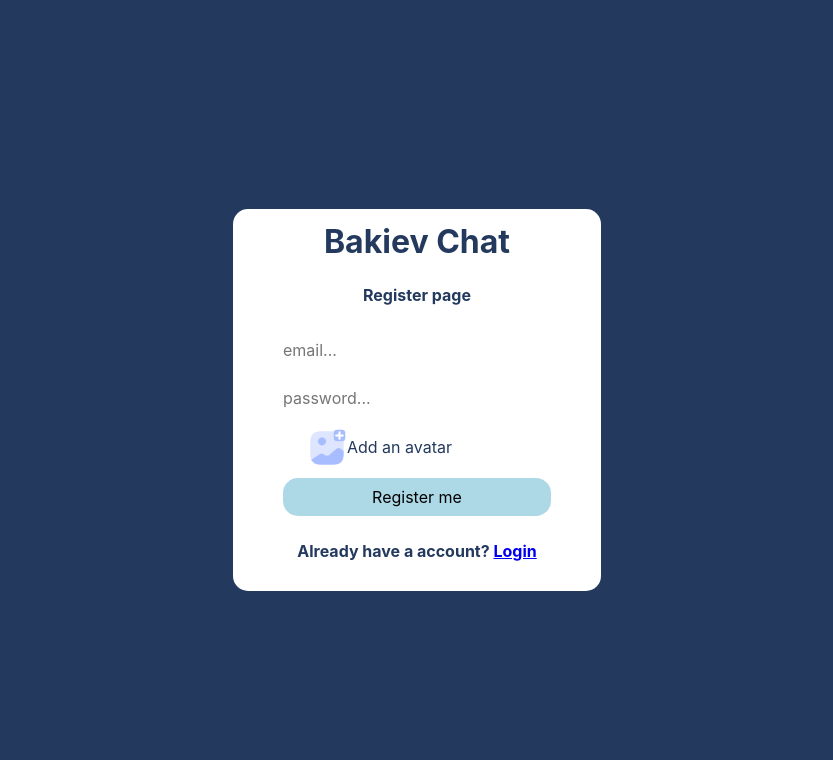
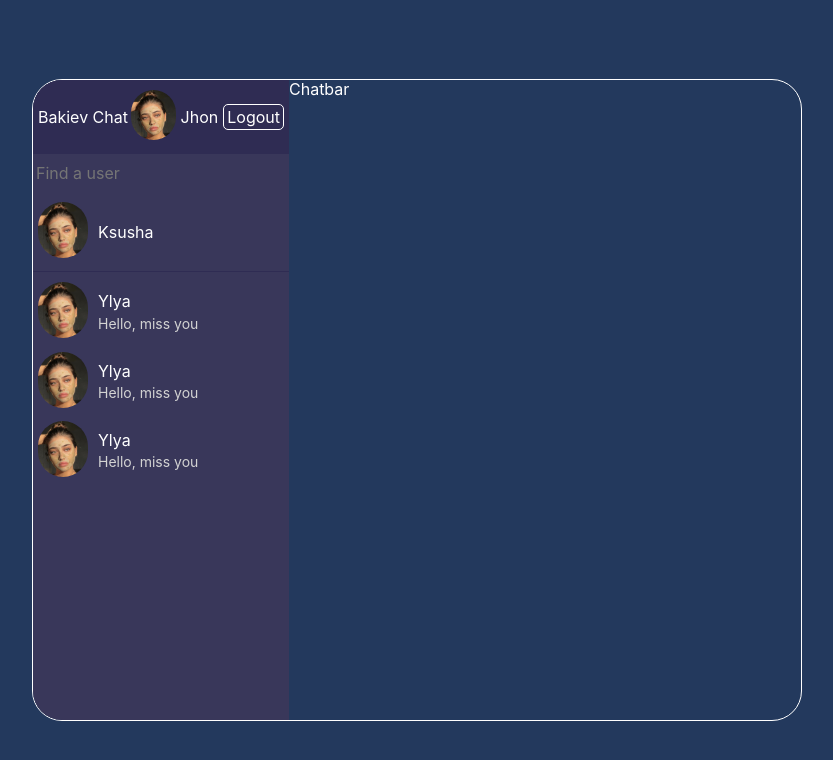
Before and after one commit to backiev/chat, a React (Create React App) app: page / in a window 1280 px wide. Shown: the top 760 px of the page, without its empty margins (223-1056 px from the left). Built offline with nearby package versions, Linux system fonts and the light colour scheme.

Commit message:
added sidebar on Chat page

```diff
--- a/src/App.js
+++ b/src/App.js
@@ -1,7 +1,9 @@
 import './App.css';
 import { Login } from './Login';
 import { Register } from './Register';
+import { Chat } from './Chat';
 import './normalize.css';
+import './sass/main.sass';
 
 
 
@@ -9,7 +11,7 @@ function App() {
 
   return (
     <div className="App">
-      <Register />
+      <Chat />
     </div>
   );
 }
--- /dev/null
+++ b/src/Chat.jsx
@@ -0,0 +1,16 @@
+import React from 'react';
+import './sass/chat.sass';
+import {Sidebar} from './components/Sidebar';
+import {Chatbar} from './components/Chatbar';
+
+
+export const Chat = () => {
+  return (
+    <div className="container">
+        <div className='chat'>
+            <Sidebar />
+            <Chatbar />
+        </div>
+    </div>
+  )
+}
--- /dev/null
+++ b/src/components/Chatbar.jsx
@@ -0,0 +1,7 @@
+import React from 'react'
+
+export const Chatbar = () => {
+  return (
+    <div className='chatbar'>Chatbar</div>
+  )
+}
--- /dev/null
+++ b/src/components/Sidebar.jsx
@@ -0,0 +1,44 @@
+import React from 'react';
+import Beauty from '../assets/god.jpg';
+import { UserList } from './UserList';
+
+export const Sidebar = () => {
+  return (
+    <div className='sidebar'>
+        <div className="userLogin">
+            <div className='userLogin-logo'>Bakiev Chat</div>
+            <div className='userLogin-second'>
+                <div className="userLogin-img"><img src={Beauty} alt="woman" /></div>
+                <div className="userLogin-name">Jhon</div>
+                <button className="userLogin-logout">
+                    Logout
+                </button>
+            </div>
+        </div>
+        <div className="search">
+            <div className="search-form">
+                <input type="text" placeholder='Find a user' />
+            </div>
+            <div className="search-list">
+                <div className="userSearch">
+                    <div className="userSearch-img">
+                        <img src={Beauty} alt="woman" />
+                    </div>
+                    <div className="userSearch-name">
+                        Ksusha
+                    </div>
+                </div>
+            </div>
+        </div>
+        <div className="usersList">
+            <UserList/>
+            {/* <UserList/> */}
+            <UserList/>
+            {/* <UserList/> */}
+            {/* <UserList/> */}
+            <UserList/>
+
+        </div>
+    </div>
+  )
+}
--- /dev/null
+++ b/src/components/UserList.jsx
@@ -0,0 +1,17 @@
+import React from 'react';
+import Beauty from '../assets/god.jpg';
+
+
+export const UserList = () => {
+  return (
+    <div className="user">
+        <div className="user-img">
+            <img src={Beauty} alt="woman" />
+        </div>
+        <div className="user-right">
+            <div className="user-name">Ylya</div>
+            <div className="user-message">Hello, miss you</div>
+        </div>
+    </div>
+  )
+}
--- /dev/null
+++ b/src/sass/chat.sass
@@ -0,0 +1,98 @@
+.container
+    width: 60%
+    height: 80%
+    border: 1px solid #FFF
+    border-radius: 30px
+    overflow: hidden
+    color: white
+    position: relative
+
+.chat
+    display: flex
+    flex-direction: row
+    // border-radius:
+
+    height: 100%
+    // overflow: hidden
+    .sidebar
+        // height: 100%
+        flex: 1
+    .chatbar
+        // height: 100%
+        flex: 2
+
+.sidebar
+    background-color: #39375A
+    // overflow-y: scroll
+
+    .userLogin
+        padding: 10px 5px
+        background-color: #2F2C53
+        display: flex
+        justify-content: space-between
+        align-items: center
+        &-second
+            display: flex
+            align-items: center
+            gap: 5px
+        &-img
+            img
+                max-width: 45px
+                border-radius: 30px
+        &-logout
+            // border: none
+            padding: 3px
+            background: none
+            color: white
+            border: 1px solid #fff
+            border-radius: 5px
+            cursor: pointer
+
+.search
+    // margin: 10px 0
+    width: 100%
+    overflow: hidden
+    &-form
+        width: 100%
+
+        input
+            width: 100%
+            border: none
+            outline: none
+            padding: 10px 3px
+            background-color: #39375A
+            color: white
+            // color: red
+    &-list
+        border-bottom: 1px solid #2F2C53
+
+.userSearch
+    margin: 10px 0
+    padding: 0 5px
+    display: flex
+    align-items: center
+    gap: 10px
+    cursor: pointer
+    &-img
+        img
+            max-width: 50px
+            border-radius: 50px
+
+.usersList
+    // height: 100%
+
+.user
+    margin: 10px 0
+    padding: 0 5px
+    display: flex
+    align-items: center
+    gap: 10px
+    cursor: pointer
+    &-img
+        img
+            max-width: 50px
+            border-radius: 50px
+    &-message
+        font-size: 14px
+        color: lightgray
+        margin-top: 5px
--- /dev/null
+++ b/src/sass/main.sass
@@ -0,0 +1,5 @@
+.App
+    height: 100vh
+    display: flex
+    align-items: center
+    justify-content: center
```
Also changed, not shown: src/assets/ffd61c74f0ee2b600871782ee4ec530d.jpg (added), src/assets/god.jpg (added).
